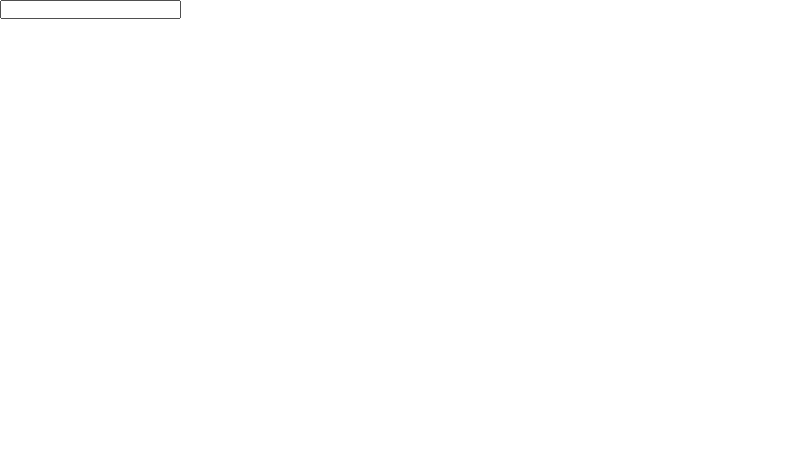
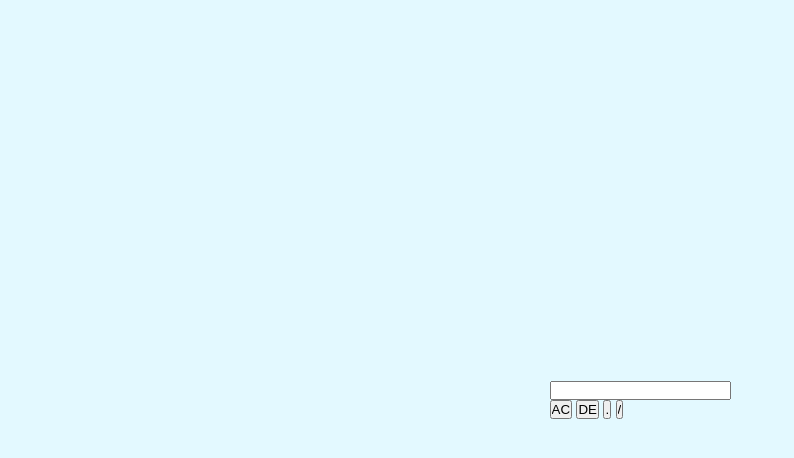
Before and after one commit to ayushirajpoot11/calculator, a plain HTML site: page index.html in a window 1280 px wide. Shown: the whole page, without its empty margins (0-794 px from the left). Drawn offline with Linux system fonts and the light colour scheme.

Commit message:
midified

```diff
--- a/index.html
+++ b/index.html
@@ -15,6 +15,12 @@
                 <div>
                     <input type="text" name="display">
                 </div>
+                <div>
+                    <input type="button" value="AC">
+                    <input type="button" value="DE">
+                    <input type="button" value=".">
+                    <input type="button" value="/">
+                </div>
             </form>
         </div>
      </div>
--- a/style.css
+++ b/style.css
@@ -2,5 +2,14 @@
     margin: 0;
     padding: 0;
     font-family: sans-serif;
-    box-sizing: none;
+    box-sizing: border-box;
 }
+
+.container{
+    width: 100%;
+    height: 100vh;
+    background: #e3f9ff;
+    display: flex;
+    align-items: center;
+    justify-content: center;
+}
```
